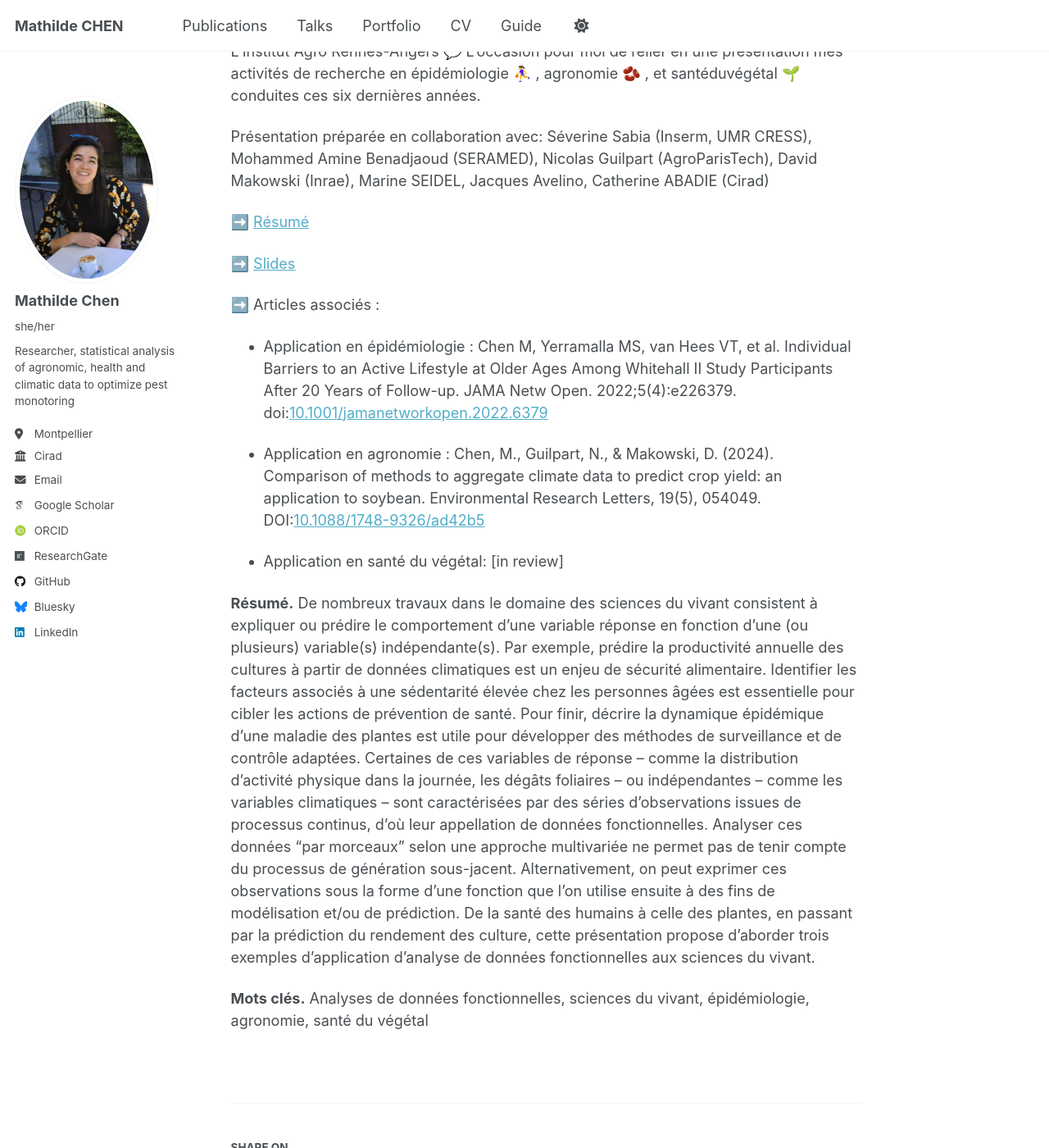
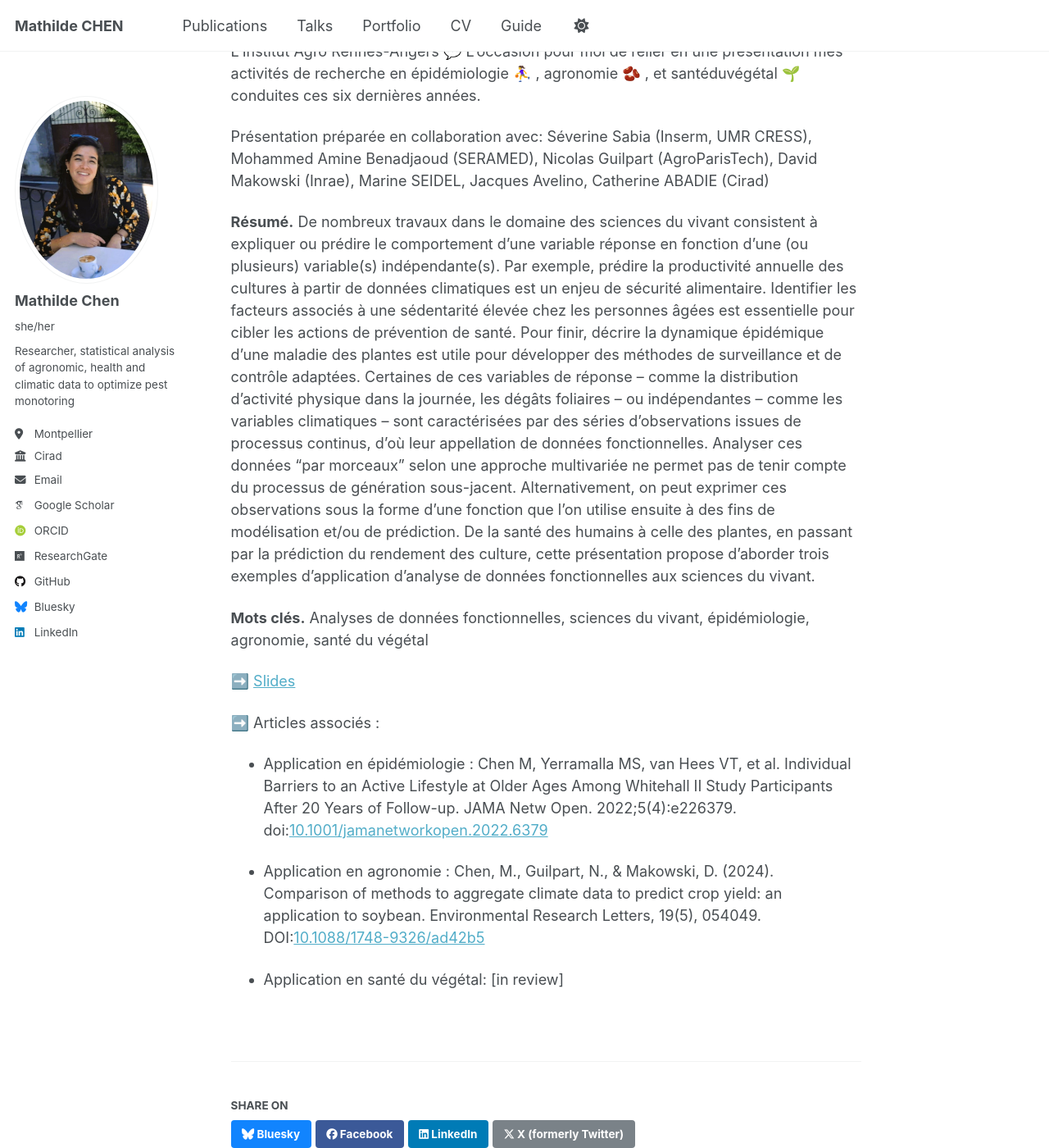
Before and after one commit to MathildeChen/MathildeChen.github.io, a Jekyll site: the page built from _talks/2025-03-27-JSTAR2025.md, in a window 1280 px wide and 1400 px high, scrolled down 202 px. Shown: the whole window at 82% size. Built offline with Jekyll 4.4.1, drawn with Linux system fonts in a browser that asks for light colours; some web fonts are replaced; a script that is not in the unit is left out; part of the change alters nothing that is shown.

Commit message:
Update 2025-03-27-JSTAR2025.md
change order

```diff
--- a/_talks/2025-03-27-JSTAR2025.md
+++ b/_talks/2025-03-27-JSTAR2025.md
@@ -12,7 +12,13 @@ Honorée d'avoir été invitée à la 19ème édition des Journées statistiques
 
 Présentation préparée en collaboration avec: Séverine Sabia (Inserm, UMR CRESS), Mohammed Amine Benadjaoud (SERAMED), Nicolas Guilpart (AgroParisTech), David Makowski (Inrae), Marine SEIDEL, Jacques Avelino, Catherine ABADIE (Cirad)
 
-➡️ [Résumé](https://lnkd.in/efEak_C6)
+
+
+__Résumé.__ De nombreux travaux dans le domaine des sciences du vivant consistent à expliquer ou prédire le comportement d’une variable réponse en fonction d’une (ou plusieurs) variable(s) indépendante(s). Par exemple, prédire la productivité annuelle des cultures à partir de données climatiques est un enjeu de sécurité alimentaire. Identifier les facteurs associés à une sédentarité élevée chez les personnes âgées est essentielle pour cibler les actions de prévention de santé. Pour finir, décrire la dynamique épidémique d’une maladie des plantes est utile pour développer des méthodes de surveillance et de contrôle adaptées. Certaines de ces variables de réponse – comme la distribution d’activité physique dans la journée, les dégâts foliaires – ou indépendantes – comme les variables climatiques – sont caractérisées par des séries d’observations issues de processus continus, d’où leur appellation de données fonctionnelles. Analyser ces données "par morceaux" selon une approche multivariée ne permet pas de tenir compte du processus de génération sous-jacent. Alternativement, on peut exprimer ces observations sous la forme d'une fonction que l’on utilise ensuite à des fins de modélisation et/ou de prédiction. De la santé des humains à celle des plantes, en passant par la prédiction du rendement des culture, cette présentation propose d’aborder trois exemples d’application d’analyse de données fonctionnelles aux sciences du vivant.
+
+__Mots clés.__ Analyses de données fonctionnelles, sciences du vivant, épidémiologie, agronomie, santé du végétal
+
+
 
 ➡️ [Slides](https://lnkd.in/e9Q9Y3zz)
 
@@ -22,7 +28,3 @@ Présentation préparée en collaboration avec: Séverine Sabia (Inserm, UMR CRE
 - Application en agronomie : Chen, M., Guilpart, N., & Makowski, D. (2024). Comparison of methods to aggregate climate data to predict crop yield: an application to soybean. Environmental Research Letters, 19(5), 054049. DOI:[10.1088/1748-9326/ad42b5](https://iopscience.iop.org/article/10.1088/1748-9326/ad42b5)
 
 - Application en santé du végétal: [in review]
-
-__Résumé.__ De nombreux travaux dans le domaine des sciences du vivant consistent à expliquer ou prédire le comportement d’une variable réponse en fonction d’une (ou plusieurs) variable(s) indépendante(s). Par exemple, prédire la productivité annuelle des cultures à partir de données climatiques est un enjeu de sécurité alimentaire. Identifier les facteurs associés à une sédentarité élevée chez les personnes âgées est essentielle pour cibler les actions de prévention de santé. Pour finir, décrire la dynamique épidémique d’une maladie des plantes est utile pour développer des méthodes de surveillance et de contrôle adaptées. Certaines de ces variables de réponse – comme la distribution d’activité physique dans la journée, les dégâts foliaires – ou indépendantes – comme les variables climatiques – sont caractérisées par des séries d’observations issues de processus continus, d’où leur appellation de données fonctionnelles. Analyser ces données "par morceaux" selon une approche multivariée ne permet pas de tenir compte du processus de génération sous-jacent. Alternativement, on peut exprimer ces observations sous la forme d'une fonction que l’on utilise ensuite à des fins de modélisation et/ou de prédiction. De la santé des humains à celle des plantes, en passant par la prédiction du rendement des culture, cette présentation propose d’aborder trois exemples d’application d’analyse de données fonctionnelles aux sciences du vivant.
-
-__Mots clés.__ Analyses de données fonctionnelles, sciences du vivant, épidémiologie, agronomie, santé du végétal
```
